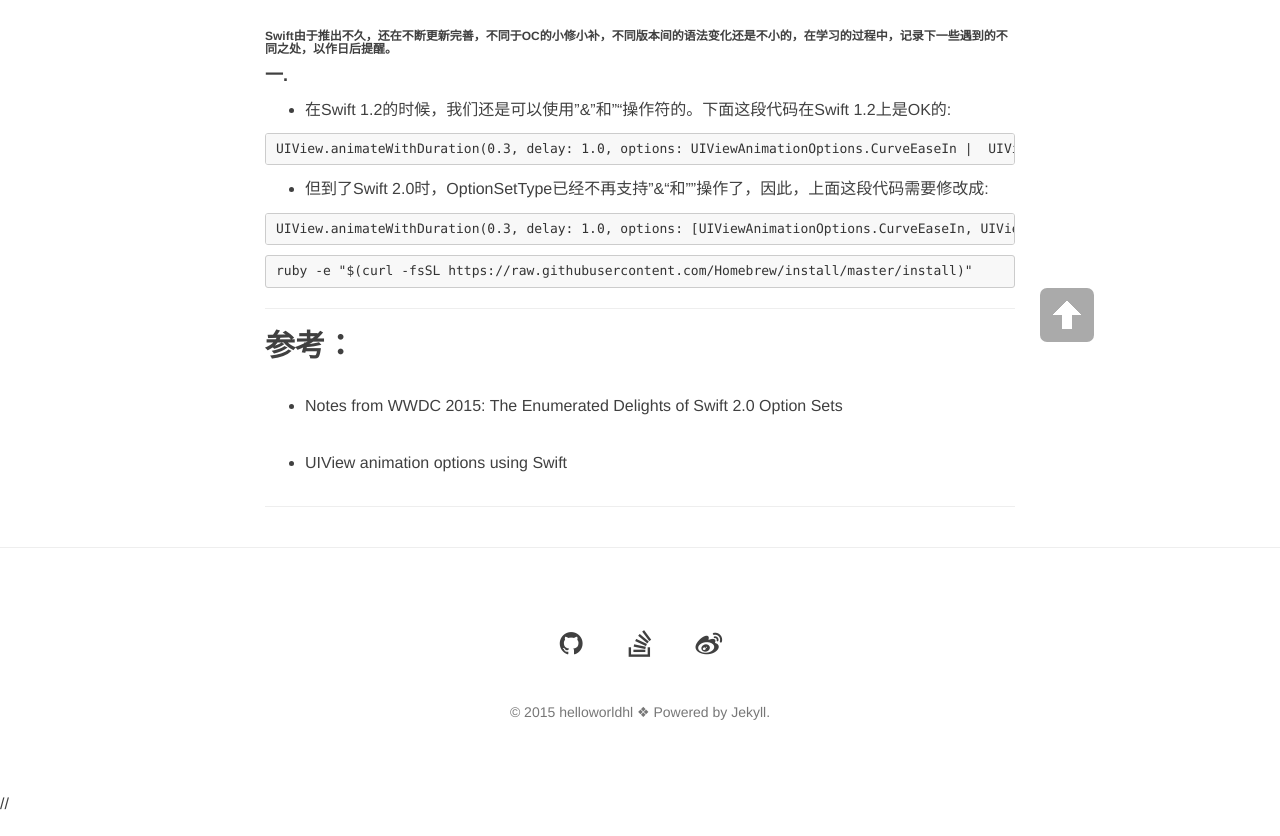
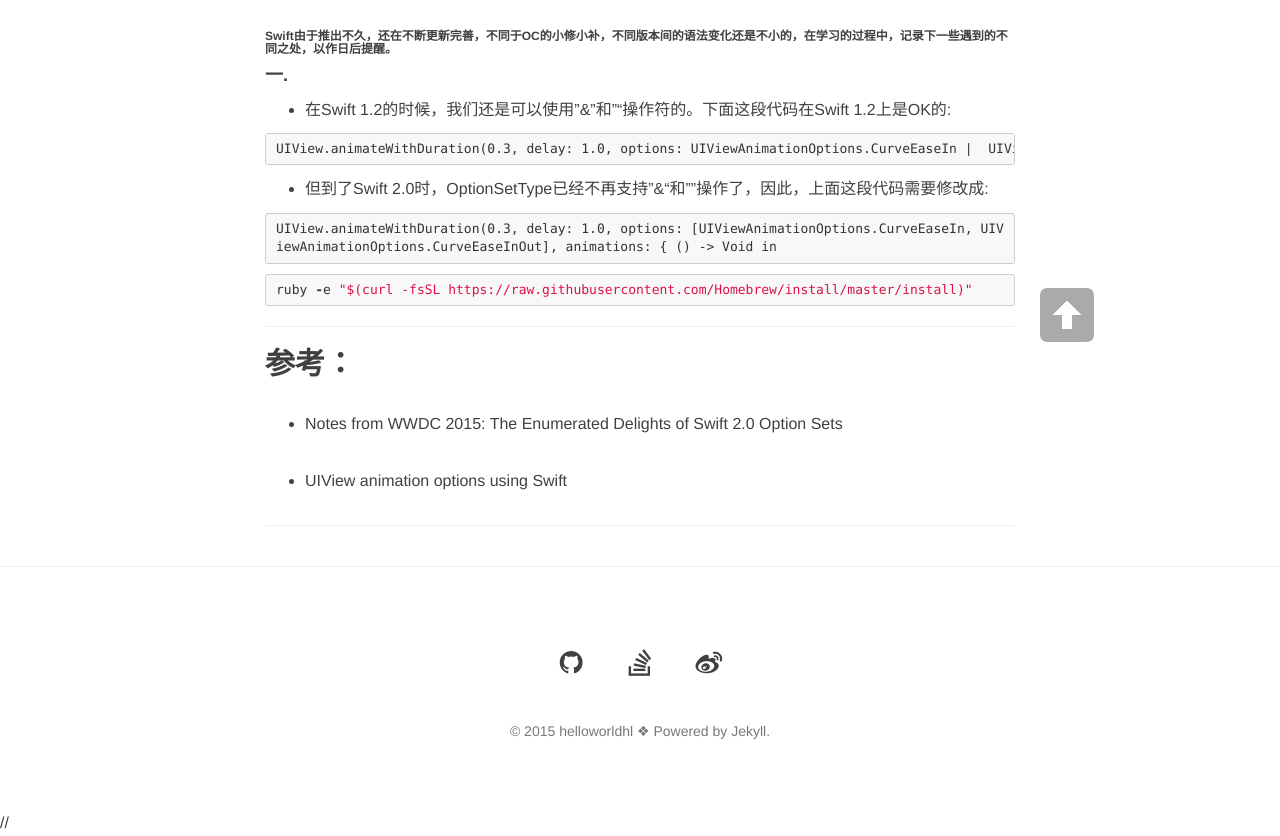
Before and after one commit to helloworldhl/helloworldhl.github.io, a Jekyll site: the page built from _posts/2015-12-6-Swfit2.0的变化.md, in a window 1280 px wide. Shown: the part 528-1364 px from the top of the page. Built offline with Jekyll 4.4.1, drawn with Linux system fonts in a browser that asks for light colours; nearby versions of some CDN libraries.

Commit message:
new change

````diff
--- a/_config.yml
+++ b/_config.yml
@@ -29,7 +29,8 @@
 markdown: kramdown
 kramdown:
   input: GFM
-#highlighter: pygments
+  extensions: ["fenced_code_blocks", "autolink", "tables", "strikethrough"]
+highlighter: pygments
 permalink: none
 paginate: 8
 exclude: ["less","node_modules","Gruntfile.js","package.json","README.md"]
--- a/_posts/2015-12-6-Swfit2.0的变化.md
+++ b/_posts/2015-12-6-Swfit2.0的变化.md
@@ -18,11 +18,11 @@
 
 * 但到了Swift 2.0时，OptionSetType已经不再支持”&“和””操作了，因此，上面这段代码需要修改成:
 
-```
+```Swift
 UIView.animateWithDuration(0.3, delay: 1.0, options: [UIViewAnimationOptions.CurveEaseIn, UIViewAnimationOptions.CurveEaseInOut], animations: { () -> Void in
 ```
 
-```
+```ruby
 ruby -e "$(curl -fsSL https://raw.githubusercontent.com/Homebrew/install/master/install)"
 ```
 
````
